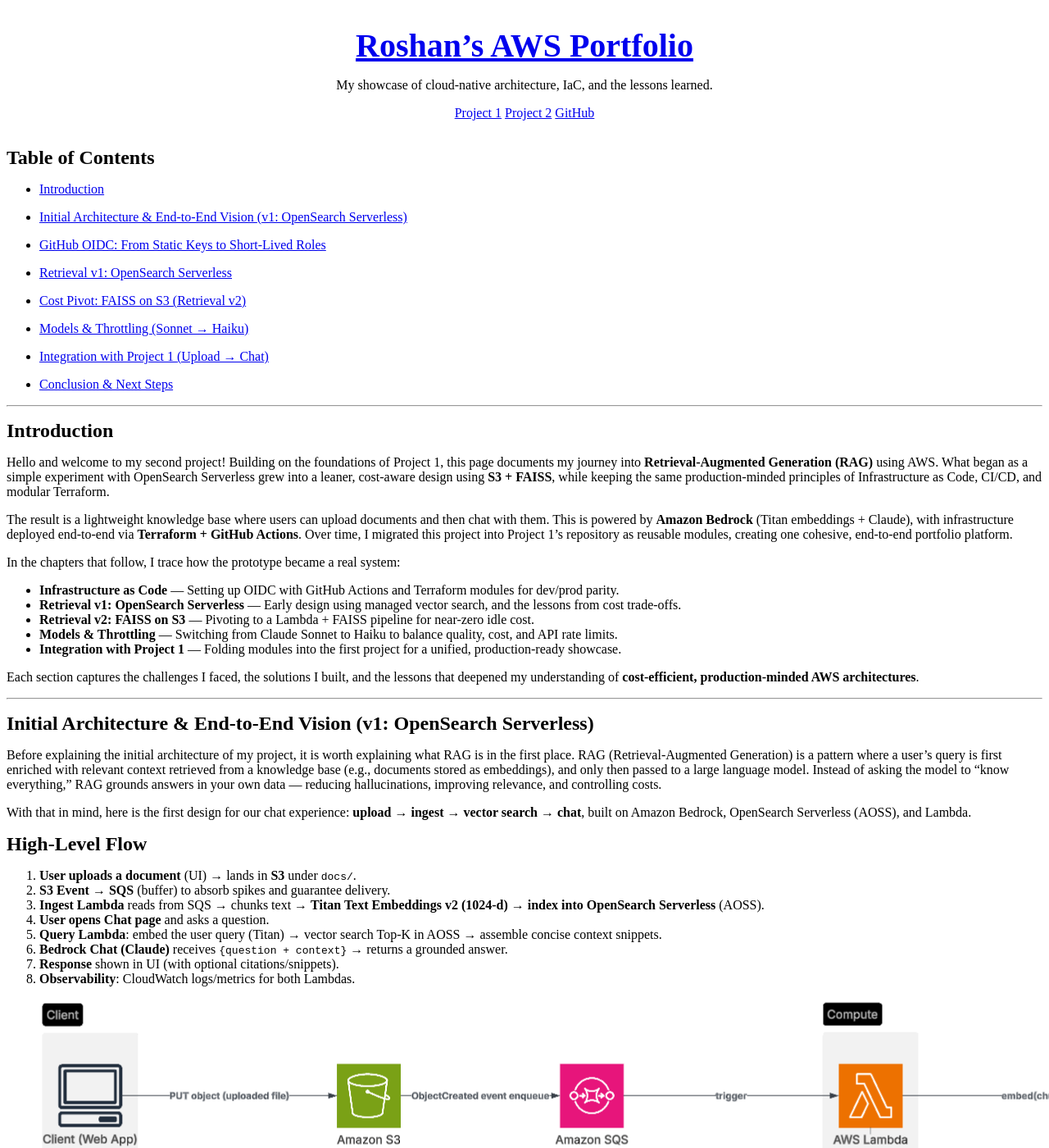
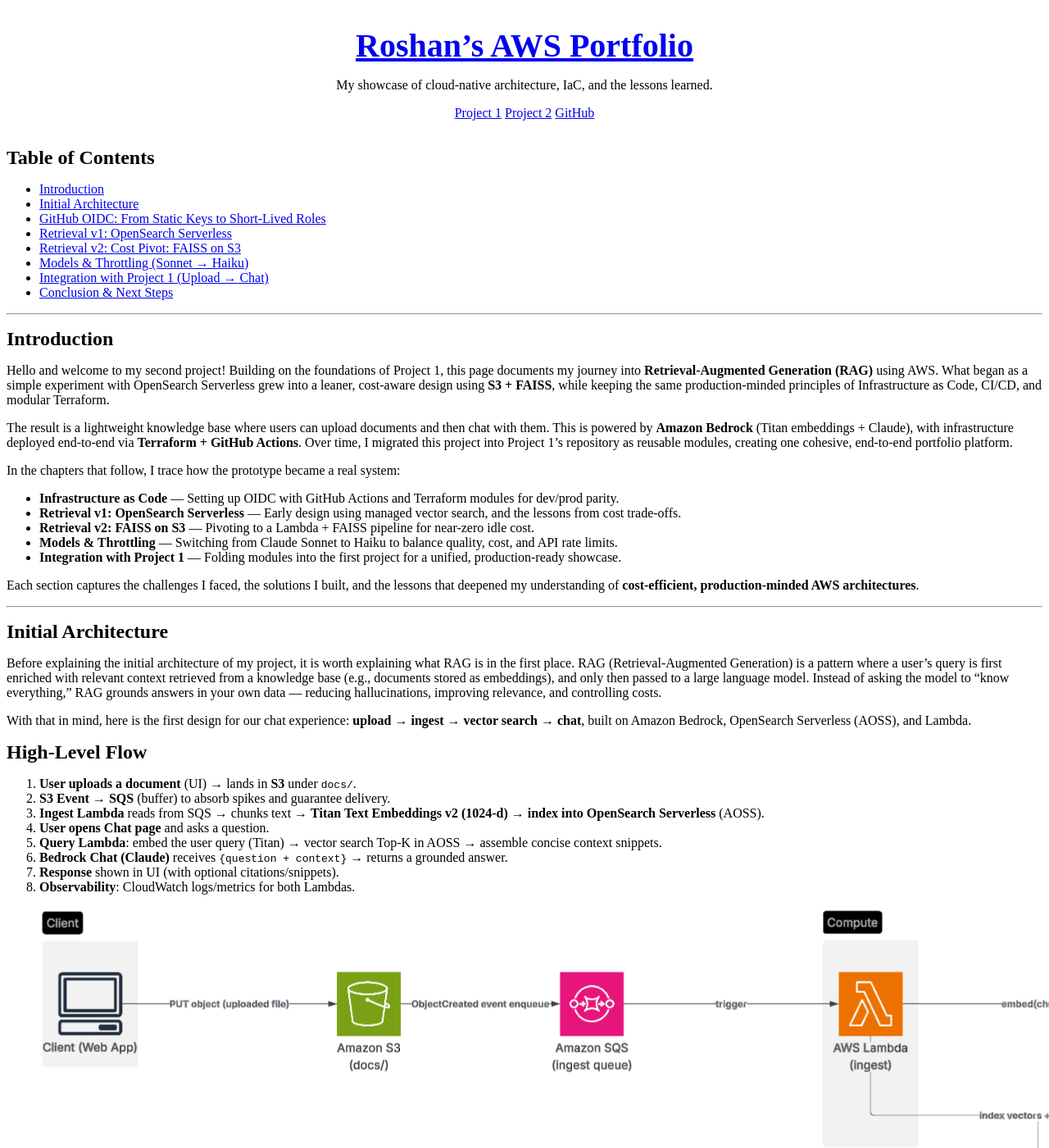
Before and after one commit to Roshan-AWS-Personal/roshan-aws-personal.github.io, a Jekyll site: the page built from ai-kb.md, in a window 1280 px wide and 1400 px high. Shown: the whole window at 82% size. Built offline with Jekyll 4.4.1, drawn with Linux system fonts in a browser that asks for light colours; some of the changed text lies outside the part shown.

Commit message:
fixed links and table of contents

```diff
--- a/_ai-kb/02-architecture-initial-plan.md
+++ b/_ai-kb/02-architecture-initial-plan.md
@@ -1,6 +1,6 @@
 ---
 layout: default
-title: "Initial Architecture & End-to-End Vision (v1: OpenSearch Serverless)"
+title: "Initial Architecture"
 ---
 Before explaining the initial architecture of my project, it is worth explaining what RAG is in the first place. RAG (Retrieval-Augmented Generation) is a pattern where a user’s query is first enriched with relevant context retrieved from a knowledge base (e.g., documents stored as embeddings), and only then passed to a large language model. Instead of asking the model to “know everything,” RAG grounds answers in your own data — reducing hallucinations, improving relevance, and controlling costs.
 
--- a/ai-kb.md
+++ b/ai-kb.md
@@ -5,18 +5,21 @@
 ---
 
 ## Table of Contents
+- [Introduction](/ai-kb/01-introduction)
+- [Initial Architecture](/ai-kb/02-architecture-initial-plan)
+- [GitHub OIDC: From Static Keys to Short-Lived Roles](/ai-kb/03-infrastructure-as-code-&-Github-OIDC)
+- [Retrieval v1: OpenSearch Serverless](/ai-kb/04-retrieval-v1-opensearch-serverless)
+- [Retrieval v2: Cost Pivot: FAISS on S3](/ai-kb/05-retrieval-v2-cost-pivot-faiss-on-s3)
+- [Models & Throttling (Sonnet → Haiku)](/ai-kb/06-models-and-throttling)
+- [Integration with Project 1 (Upload → Chat)](/ai-kb/07-integration-with-project-1)
+- [Conclusion & Next Steps](/ai-kb/08-conclusion)
+
+------
+
 {% assign chapters = site['ai-kb'] | sort: 'path' %}
 {% for chap in chapters %}
-  {% assign anchor = chap.path | split:'/' | last | replace:'.md','' | slugify %}
-- [{{ chap.title | default: anchor }}](#{{ anchor }})
-{% endfor %}
-
----
-
-{% for chap in chapters %}
-  {% assign anchor = chap.path | split:'/' | last | replace:'.md','' | slugify %}
-<a id="{{ anchor }}"></a>
-## {{ chap.title | default: anchor }}
-{{ chap.content | markdownify }}
+<a id="{{ chap.slug }}"></a>
+## {{ chap.title }}
+{{ chap.content }}
 <hr/>
 {% endfor %}
```
Also changed, not shown: _ai-kb/05-retrieval-v2-cost-pivot-faiss-on-s3.md (renamed from _ai-kb/05-retrieval-v2.md, +3 -3 lines), _ai-kb/03-infrastructure-as-code-&-github-oidc.md (renamed from _ai-kb/03-Infrastructure as Code & Github OIDC.md), _ai-kb/04-retrieval-v1-opensearch-serverless.md (renamed from _ai-kb/04-retrieval-v1.md), _ai-kb/07-integration-with-project-1.md (renamed from _ai-kb/07-Integration with Project 1.md).
